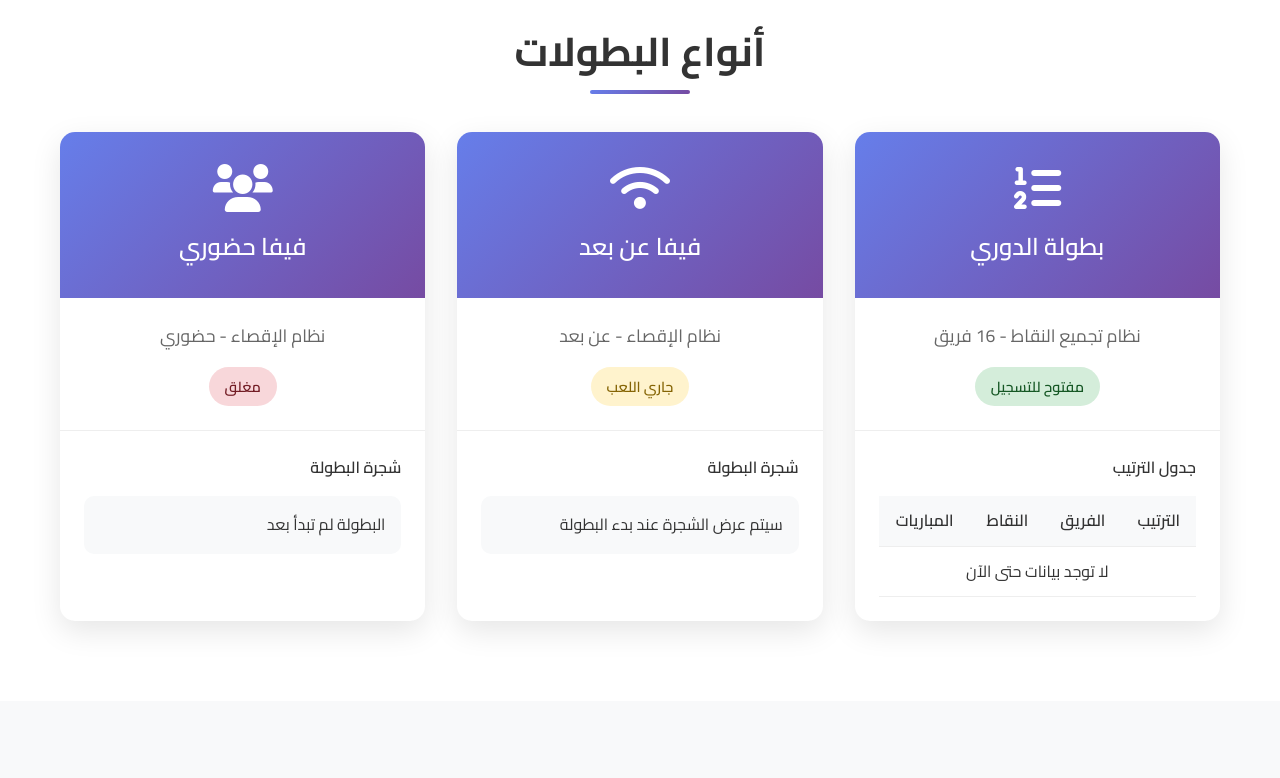
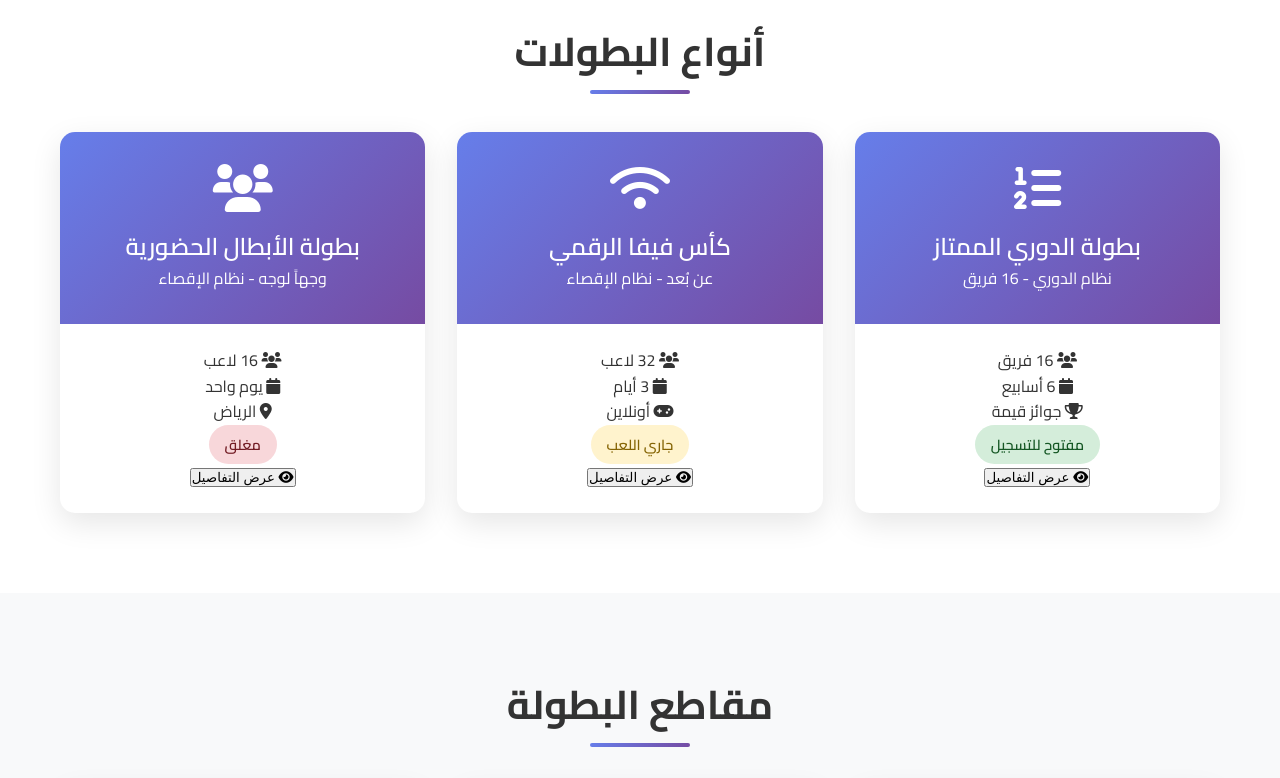
Before and after one commit to sheikh-9/legends, a website: page index.html in a window 1280 px wide. Shown: the part 940-1718 px from the top of the page. Drawn offline with nearby package versions, Linux system fonts and the light colour scheme.

Commit message:
Update index.html

```diff
--- a/index.html
+++ b/index.html
@@ -68,73 +68,92 @@
                 <div class="tournament-card">
                     <div class="tournament-header">
                         <i class="fas fa-list-ol"></i>
-                        <h3>بطولة الدوري</h3>
+                        <h3>بطولة الدوري الممتاز</h3>
+                        <p class="tournament-subtitle">نظام الدوري - 16 فريق</p>
                     </div>
                     <div class="tournament-info">
-                        <p>نظام تجميع النقاط - 16 فريق</p>
+                        <div class="tournament-stats">
+                            <div class="stat-item">
+                                <i class="fas fa-users"></i>
+                                <span>16 فريق</span>
+                            </div>
+                            <div class="stat-item">
+                                <i class="fas fa-calendar"></i>
+                                <span>6 أسابيع</span>
+                            </div>
+                            <div class="stat-item">
+                                <i class="fas fa-trophy"></i>
+                                <span>جوائز قيمة</span>
+                            </div>
+                        </div>
                         <div class="tournament-status">
                             <span class="status-badge open">مفتوح للتسجيل</span>
                         </div>
-                    </div>
-                    <div class="tournament-table" id="leagueTable">
-                        <h4>جدول الترتيب</h4>
-                        <div class="table-container">
-                            <table>
-                                <thead>
-                                    <tr>
-                                        <th>الترتيب</th>
-                                        <th>الفريق</th>
-                                        <th>النقاط</th>
-                                        <th>المباريات</th>
-                                    </tr>
-                                </thead>
-                                <tbody id="leagueTableBody">
-                                    <tr>
-                                        <td colspan="4">لا توجد بيانات حتى الآن</td>
-                                    </tr>
-                                </tbody>
-                            </table>
-                        </div>
+                        <button class="view-details-btn">
+                            <i class="fas fa-eye"></i> عرض التفاصيل
+                        </button>
                     </div>
                 </div>
 
                 <!-- Online Knockout Tournament -->
-                <div class="tournament-card">
+                <div class="tournament-card" onclick="openTournamentDetails('online')">
                     <div class="tournament-header">
                         <i class="fas fa-wifi"></i>
-                        <h3>فيفا عن بعد</h3>
+                        <h3>كأس فيفا الرقمي</h3>
+                        <p class="tournament-subtitle">عن بُعد - نظام الإقصاء</p>
                     </div>
                     <div class="tournament-info">
-                        <p>نظام الإقصاء - عن بعد</p>
+                        <div class="tournament-stats">
+                            <div class="stat-item">
+                                <i class="fas fa-users"></i>
+                                <span>32 لاعب</span>
+                            </div>
+                            <div class="stat-item">
+                                <i class="fas fa-calendar"></i>
+                                <span>3 أيام</span>
+                            </div>
+                            <div class="stat-item">
+                                <i class="fas fa-gamepad"></i>
+                                <span>أونلاين</span>
+                            </div>
+                        </div>
                         <div class="tournament-status">
                             <span class="status-badge playing">جاري اللعب</span>
                         </div>
-                    </div>
-                    <div class="tournament-bracket" id="onlineBracket">
-                        <h4>شجرة البطولة</h4>
-                        <div class="bracket-container">
-                            <p>سيتم عرض الشجرة عند بدء البطولة</p>
-                        </div>
+                        <button class="view-details-btn">
+                            <i class="fas fa-eye"></i> عرض التفاصيل
+                        </button>
                     </div>
                 </div>
 
                 <!-- Offline Knockout Tournament -->
-                <div class="tournament-card">
+                <div class="tournament-card" onclick="openTournamentDetails('offline')">
                     <div class="tournament-header">
                         <i class="fas fa-users"></i>
-                        <h3>فيفا حضوري</h3>
+                        <h3>بطولة الأبطال الحضورية</h3>
+                        <p class="tournament-subtitle">وجهاً لوجه - نظام الإقصاء</p>
                     </div>
                     <div class="tournament-info">
-                        <p>نظام الإقصاء - حضوري</p>
+                        <div class="tournament-stats">
+                            <div class="stat-item">
+                                <i class="fas fa-users"></i>
+                                <span>16 لاعب</span>
+                            </div>
+                            <div class="stat-item">
+                                <i class="fas fa-calendar"></i>
+                                <span>يوم واحد</span>
+                            </div>
+                            <div class="stat-item">
+                                <i class="fas fa-map-marker-alt"></i>
+                                <span>الرياض</span>
+                            </div>
+                        </div>
                         <div class="tournament-status">
                             <span class="status-badge closed">مغلق</span>
                         </div>
-                    </div>
-                    <div class="tournament-bracket" id="offlineBracket">
-                        <h4>شجرة البطولة</h4>
-                        <div class="bracket-container">
-                            <p>البطولة لم تبدأ بعد</p>
-                        </div>
+                        <button class="view-details-btn">
+                            <i class="fas fa-eye"></i> عرض التفاصيل
+                        </button>
                     </div>
                 </div>
             </div>
@@ -222,6 +241,70 @@
             </div>
         </div>
     </section>
+
+    <!-- Tournament Details Modal -->
+    <div id="tournamentModal" class="modal">
+        <div class="modal-content tournament-modal">
+            <div class="modal-header">
+                <h3 id="tournamentModalTitle">تفاصيل البطولة</h3>
+                <span class="close" onclick="closeTournamentModal()">&times;</span>
+            </div>
+            <div class="tournament-modal-body">
+                <div class="tournament-details-tabs">
+                    <button class="details-tab-btn active" data-tab="overview">نظرة عامة</button>
+                    <button class="details-tab-btn" data-tab="standings">الترتيب</button>
+                    <button class="details-tab-btn" data-tab="matches">المباريات</button>
+                    <button class="details-tab-btn" data-tab="schedule">الجدول الزمني</button>
+                </div>
+
+                <div class="tournament-details-content">
+                    <!-- Overview Tab -->
+                    <div id="overview" class="details-tab-pane active">
+                        <div class="tournament-overview">
+                            <div class="overview-grid">
+                                <div class="overview-card">
+                                    <i class="fas fa-info-circle"></i>
+                                    <h4>معلومات البطولة</h4>
+                                    <div id="tournamentInfo"></div>
+                                </div>
+                                <div class="overview-card">
+                                    <i class="fas fa-gift"></i>
+                                    <h4>الجوائز</h4>
+                                    <div id="tournamentPrizes"></div>
+                                </div>
+                                <div class="overview-card">
+                                    <i class="fas fa-rules"></i>
+                                    <h4>القوانين</h4>
+                                    <div id="tournamentRules"></div>
+                                </div>
+                            </div>
+                        </div>
+                    </div>
+
+                    <!-- Standings Tab -->
+                    <div id="standings" class="details-tab-pane">
+                        <div class="standings-container">
+                            <div id="tournamentStandings"></div>
+                        </div>
+                    </div>
+
+                    <!-- Matches Tab -->
+                    <div id="matches" class="details-tab-pane">
+                        <div class="matches-container">
+                            <div id="tournamentMatches"></div>
+                        </div>
+                    </div>
+
+                    <!-- Schedule Tab -->
+                    <div id="schedule" class="details-tab-pane">
+                        <div class="schedule-container">
+                            <div id="tournamentSchedule"></div>
+                        </div>
+                    </div>
+                </div>
+            </div>
+        </div>
+    </div>
 
     <!-- Admin Panel Modal -->
     <div id="adminModal" class="modal">
```
